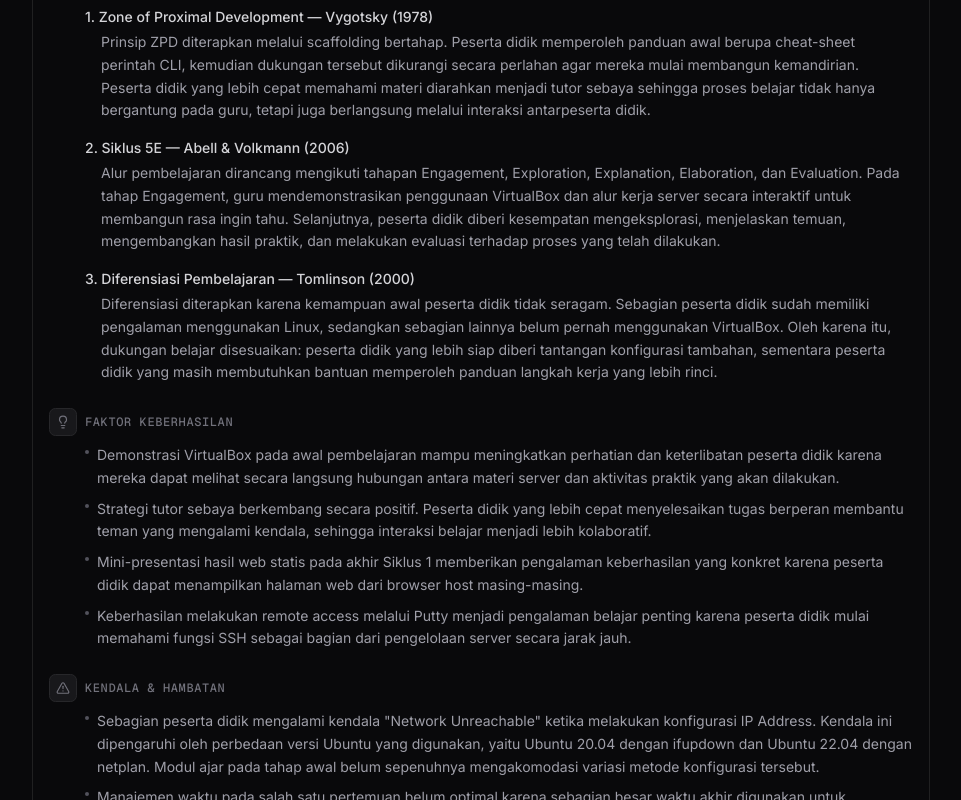
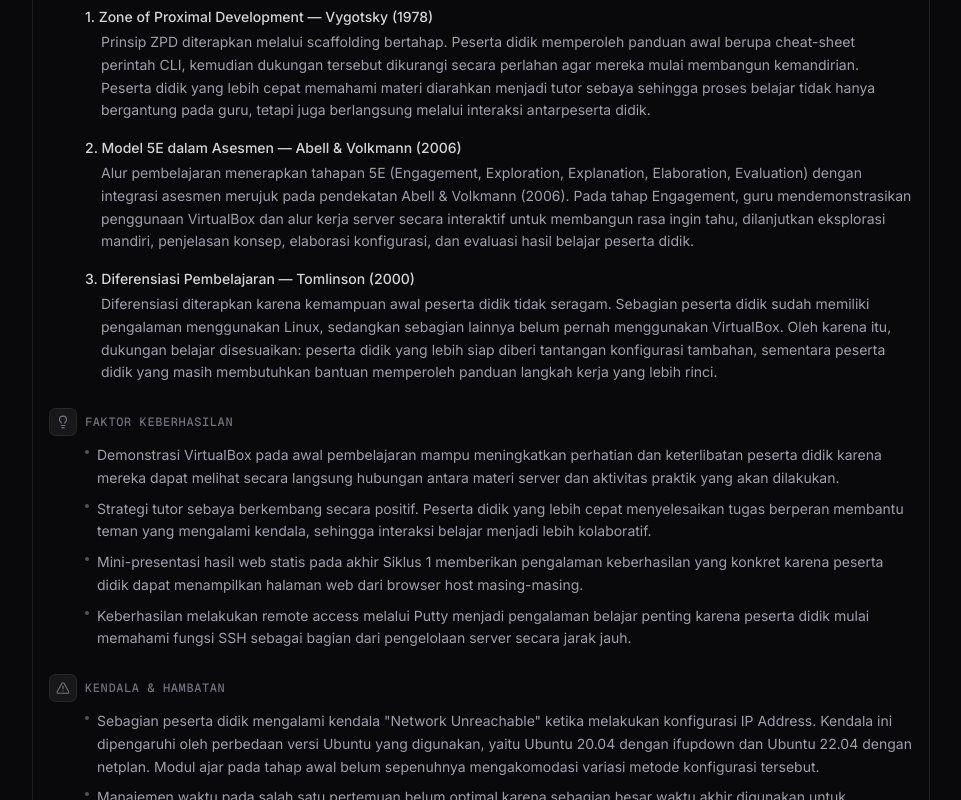
Before and after one commit to muslichwr/portofolio, a Next.js app: page /artefak in a window 1280 px wide. Shown: the part 1160-1960 px from the top of the page, without its empty margins (159-1120 px from the left). Built offline with nearby package versions, Linux system fonts and the light colour scheme.

Commit message:
docs: establish portfolio source of truth and remediate content integrity

```diff
--- a/app/about/page.tsx
+++ b/app/about/page.tsx
@@ -81,7 +81,7 @@ const kompetensiList: readonly Kompetensi[] = [
     number: "02",
     title: "Diferensiasi Pembelajaran",
     description:
-      "Merancang aktivitas dan scaffolding yang berbeda berdasarkan profil belajar murid — kognitif, gaya belajar, dan kesiapan teknis.",
+      "Merancang aktivitas dan scaffolding yang berbeda berdasarkan profil belajar murid — kesiapan belajar, pengetahuan awal, dan kebutuhan dukungan teknis.",
   },
   {
     number: "03",
@@ -99,7 +99,7 @@ const kompetensiList: readonly Kompetensi[] = [
     number: "05",
     title: "Refleksi Iteratif",
     description:
-      "Menerapkan model praktik refleksi (Levebvre, 2023) secara konsisten di setiap siklus untuk menghasilkan perbaikan yang terukur dan nyata.",
+      "Menerapkan refleksi terstruktur terhadap tindakan mengajar dan respons belajar murid (Lefebvre et al., 2023) secara konsisten di setiap siklus untuk menghasilkan perbaikan nyata.",
   },
 ] as const;
 
--- a/app/artefak/page.tsx
+++ b/app/artefak/page.tsx
@@ -35,9 +35,9 @@ const artifacts = [
           "Prinsip ZPD diterapkan melalui scaffolding bertahap. Peserta didik memperoleh panduan awal berupa cheat-sheet perintah CLI, kemudian dukungan tersebut dikurangi secara perlahan agar mereka mulai membangun kemandirian. Peserta didik yang lebih cepat memahami materi diarahkan menjadi tutor sebaya sehingga proses belajar tidak hanya bergantung pada guru, tetapi juga berlangsung melalui interaksi antarpeserta didik.",
       },
       {
-        name: "Siklus 5E — Abell & Volkmann (2006)",
+        name: "Model 5E dalam Asesmen — Abell & Volkmann (2006)",
         description:
-          "Alur pembelajaran dirancang mengikuti tahapan Engagement, Exploration, Explanation, Elaboration, dan Evaluation. Pada tahap Engagement, guru mendemonstrasikan penggunaan VirtualBox dan alur kerja server secara interaktif untuk membangun rasa ingin tahu. Selanjutnya, peserta didik diberi kesempatan mengeksplorasi, menjelaskan temuan, mengembangkan hasil praktik, dan melakukan evaluasi terhadap proses yang telah dilakukan.",
+          "Alur pembelajaran menerapkan tahapan 5E (Engagement, Exploration, Explanation, Elaboration, Evaluation) dengan integrasi asesmen merujuk pada pendekatan Abell & Volkmann (2006). Pada tahap Engagement, guru mendemonstrasikan penggunaan VirtualBox dan alur kerja server secara interaktif untuk membangun rasa ingin tahu, dilanjutkan eksplorasi mandiri, penjelasan konsep, elaborasi konfigurasi, dan evaluasi hasil belajar peserta didik.",
       },
       {
         name: "Diferensiasi Pembelajaran — Tomlinson (2000)",
@@ -144,9 +144,9 @@ const artifacts = [
           "Aktivitas monitoring menggunakan htop menunjukkan keterlibatan belajar yang tinggi karena peserta didik dapat mengamati proses server secara real-time. Kondisi ini dimanfaatkan untuk memperkuat eksplorasi, sehingga peserta didik tidak hanya menjalankan perintah, tetapi juga memahami hubungan antara aktivitas sistem, penggunaan sumber daya, dan stabilitas layanan.",
       },
       {
-        name: "Output-based Learning — Swain (1985)",
+        name: "Comprehensible Output Hypothesis — Swain (1985)",
         description:
-          "Kemampuan komunikasi teknis dikembangkan melalui kegiatan peer explanation dan demo formal. Peserta didik terlebih dahulu menjelaskan arsitektur server kepada teman, kemudian mempresentasikan hasil akhir di hadapan penguji. Latihan output secara bertahap membantu peserta didik menyusun penjelasan yang lebih runtut dan meningkatkan kepercayaan diri.",
+          "Prinsip Output Hypothesis (Swain, 1985) diaplikasikan sebagai analogi dalam melatih komunikasi teknis kejuruan. Melalui kegiatan peer explanation dan demo formal, peserta didik didorong untuk memproduksi artikulasi teknis secara lisan, di mana proses menyusun penjelasan membantu memperjelas pemahaman arsitektur sistem mereka sendiri.",
       },
     ],
     strengths: [
--- a/app/refleksi/page.tsx
+++ b/app/refleksi/page.tsx
@@ -167,7 +167,7 @@ export default function RefleksiPage() {
           {/* Content — editorial style */}
           <div className="space-y-6 text-base leading-relaxed text-zinc-400">
             <p>
-              Sebagai lulusan S1 Teknik Informatika yang punya minat di
+              Sebagai lulusan S1 Pendidikan Teknologi Informasi yang punya minat di
               software development, tujuan saya menjadi guru SMK sebenarnya
               sederhana: saya ingin membantu siswa belajar IT dengan cara yang
               lebih relevan dan tidak membosankan. Saya berpegang pada prinsip{" "}
--- a/components/layout/Footer.tsx
+++ b/components/layout/Footer.tsx
@@ -109,7 +109,7 @@ export function Footer() {
         {/* Bottom section */}
         <div className="flex flex-col items-center justify-between gap-4 md:flex-row">
           <p className="text-xs text-zinc-600">
-            &copy; {currentYear} Muslich Wahyu Ramadhan. All rights reserved.
+            &copy; {currentYear} Muslich Wahyu Romadhon. All rights reserved.
           </p>
 
           {/* Social links */}
--- a/components/sections/RefleksiMatkulClient.tsx
+++ b/components/sections/RefleksiMatkulClient.tsx
@@ -221,7 +221,7 @@ const courses: readonly CourseData[] = [
         title: "Concept",
         question: "3. Apa saja konsep utama dan penting yang telah saya pelajari sebagai calon guru?",
         content:
-          "Konsep utama yang paling relevan bagi saya meliputi Teori Perkembangan, Teori Belajar (terutama Konstruktivisme, Humanisme, dan Vygotsky), Pembelajaran Sosial Emosional (CASEL), serta penciptaan iklim belajar yang aman (Mastery Climate). Sebagai muaranya, saya belajar betapa pentingnya Asesmen Diagnostik untuk memetakan tingkat kesiapan dan gaya belajar siswa sebelum merancang modul ajar yang berdiferensiasi (TaRL).",
+          "Konsep utama yang paling relevan bagi saya meliputi Teori Perkembangan, Teori Belajar (terutama Konstruktivisme, Humanisme, dan Vygotsky), Pembelajaran Sosial Emosional (CASEL), serta penciptaan iklim belajar yang aman (Mastery Climate). Sebagai muaranya, saya belajar betapa pentingnya Asesmen Diagnostik untuk memetakan tingkat kesiapan dan profil belajar siswa sebelum merancang modul ajar yang berdiferensiasi (TaRL).",
       },
       {
         fourCKey: "change",
@@ -242,7 +242,7 @@ const courses: readonly CourseData[] = [
         title: "Kesimpulan Mata Kuliah",
         question: "Sintesis menyeluruh hasil refleksi pengalaman belajar mata kuliah.",
         content:
-          "Mata kuliah Pemahaman tentang Peserta Didik dan Pembelajaran memberikan wawasan baru bagi saya bahwa perancangan pembelajaran yang efektif harus selalu berawal dari pengenalan yang mendalam terhadap kondisi pesertanya. Melalui pembelajaran ini, saya menyadari bahwa kesulitan siswa dalam merangkai baris kode sering kali bukan karena mereka tidak mampu, melainkan karena strategi mengajar yang belum mengakomodasi tahapan perkembangan dan gaya belajar mereka. Ke depan, berbekal keterampilan asesmen dan strategi diferensiasi yang telah saya susun (seperti pada LK 4), saya berkomitmen untuk menciptakan kelas Pemrograman Web yang inklusif, adaptif, dan memberikan ruang aman bagi setiap siswa untuk berlatih menjadi pemecah masalah yang tangguh.",
+          "Mata kuliah Pemahaman tentang Peserta Didik dan Pembelajaran memberikan wawasan baru bagi saya bahwa perancangan pembelajaran yang efektif harus selalu berawal dari pengenalan yang mendalam terhadap kondisi pesertanya. Melalui pembelajaran ini, saya menyadari bahwa kesulitan siswa dalam merangkai baris kode sering kali bukan karena mereka tidak mampu, melainkan karena strategi mengajar yang belum mengakomodasi tahapan perkembangan dan profil belajar mereka. Ke depan, berbekal keterampilan asesmen dan strategi diferensiasi yang telah saya susun (seperti pada LK 4), saya berkomitmen untuk menciptakan kelas Pemrograman Web yang inklusif, adaptif, dan memberikan ruang aman bagi setiap siswa untuk berlatih menjadi pemecah masalah yang tangguh.",
       },
     ],
     artifacts: [
--- a/components/sections/WorkStudiesToggle.tsx
+++ b/components/sections/WorkStudiesToggle.tsx
@@ -30,7 +30,7 @@ const workEntries: readonly TimelineEntry[] = [
     role: "Vocational Teacher Intern",
     institution: "SMK Negeri 1 Surabaya",
     description:
-      "Melaksanakan 3 siklus praktik mengajar terbimbing. Fokus: Kurikulum Vokasi, konfigurasi DHCP Server, dan Web Deployment berbasis Nginx.",
+      "Melaksanakan 3 siklus praktik mengajar terbimbing. Fokus: Kurikulum Vokasi, Linux Server OS, konfigurasi DNS Server, dan Web Deployment berbasis Nginx.",
     icon: BookOpen,
     iconColor: "text-emerald-400",
   },
```
Also changed, not shown: 3 other files (tests, documents, lock files or other folders).
